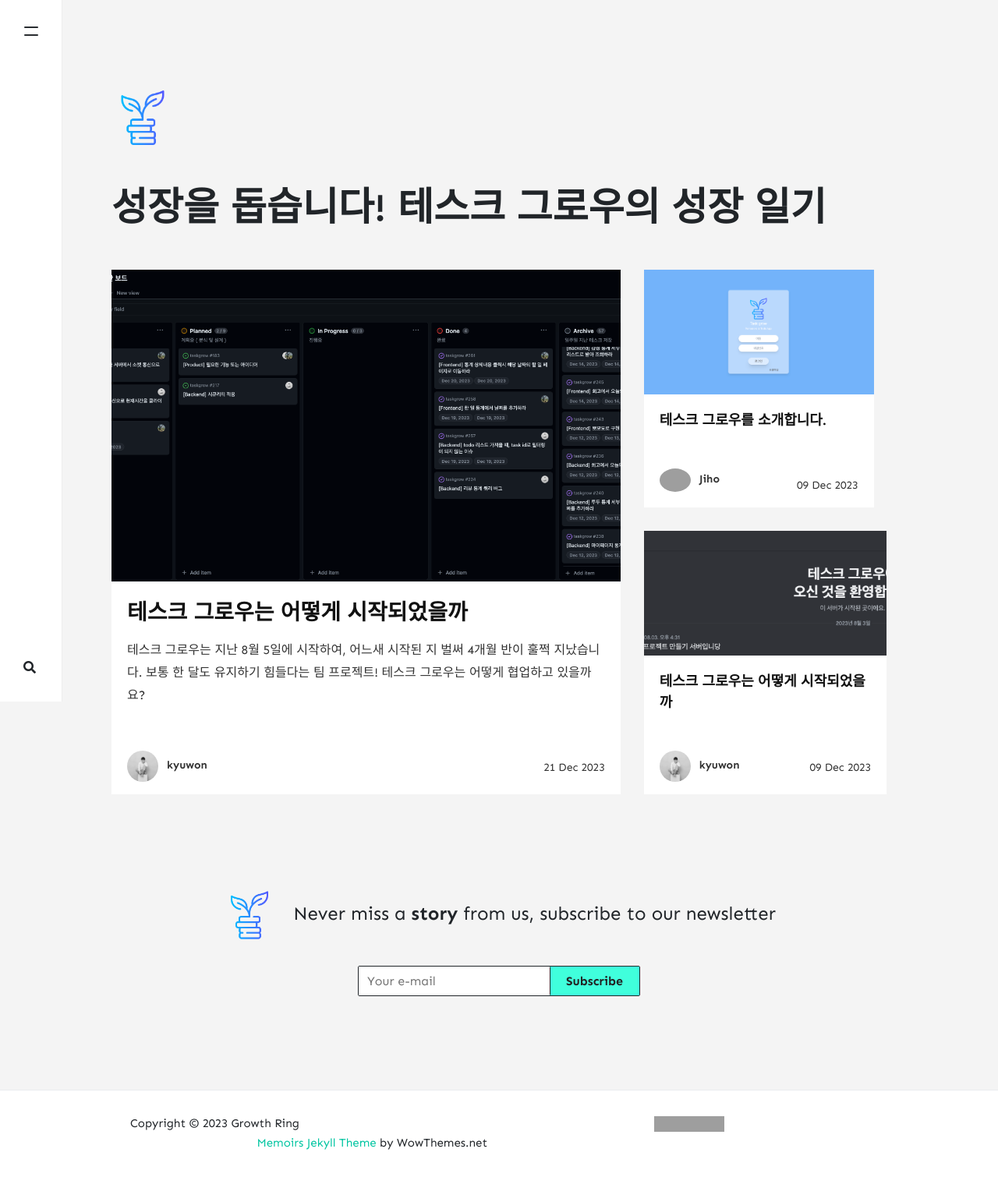
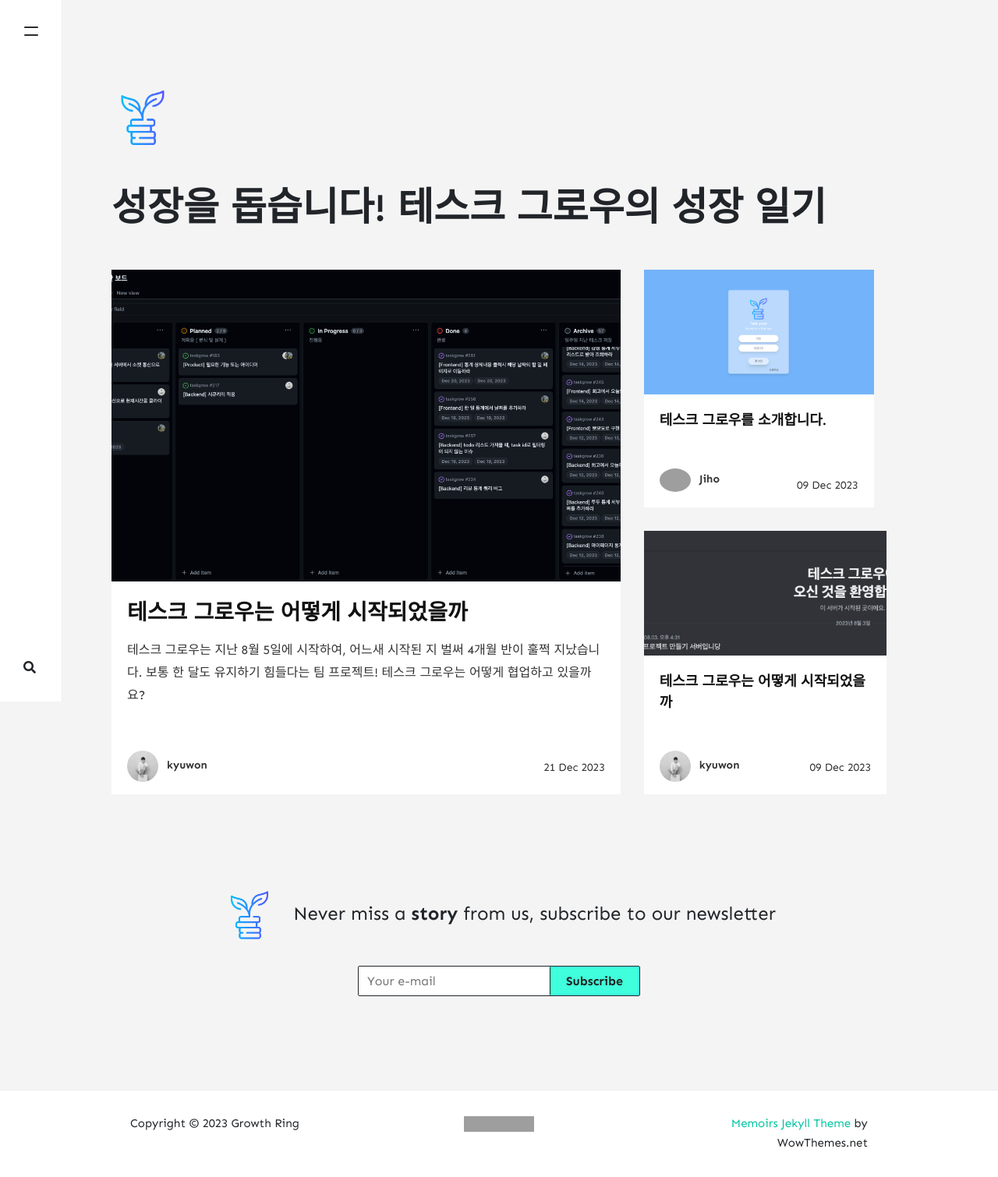
Before and after one commit to growth-ring/growth-ring.github.io, a Jekyll site: the page built from index.html, in a window 1280 px wide. Shown: the whole page at 78% size. Built offline with Jekyll 4.4.1, drawn with Linux system fonts in a browser that asks for light colours; nearby versions of some CDN libraries; the list of posts is cut into pages by our own code; comment, search, counter and statistics services are not loaded; grey boxes are pictures that could not be loaded.

Commit message:
사이즈 변경

```diff
--- a/_layouts/default.html
+++ b/_layouts/default.html
@@ -111,15 +111,15 @@
 <footer class="footer">
     <div class="container">
         <div class="row">
-            <div class="col-md-6 col-sm-12 text-center text-lg-left">
+            <div class="col-md-4 col-sm-12 text-center text-lg-left">
                 Copyright © {{ site.time | date: "%Y" }} {{ site.name }}
             </div>
-            <div class="col-md-6 col-sm-12 text-center text-lg-center">
+            <div class="col-md-4 col-sm-12 text-center text-lg-center">
                 <a href="https://hits.seeyoufarm.com">
                     <img src="https://hits.seeyoufarm.com/api/count/incr/badge.svg?url=https%3A%2F%2Fgrowth-ring.github.io&count_bg=%2373B2FA&title_bg=%23555555&icon=&icon_color=%23E7E7E7&title=hits&edge_flat=true">
                 </a>
             </div>
-            <div class="col-md-6 col-sm-12 text-center text-lg-right">
+            <div class="col-md-4 col-sm-12 text-center text-lg-right">
                 <a target="_blank" href="https://www.wowthemes.net/memoirs-free-jekyll-theme/">Memoirs Jekyll Theme</a> by WowThemes.net
             </div>
         </div>
```
